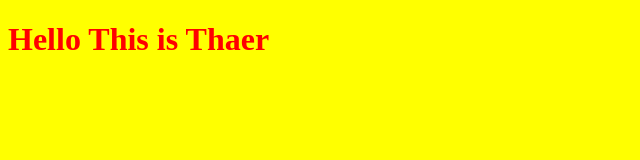
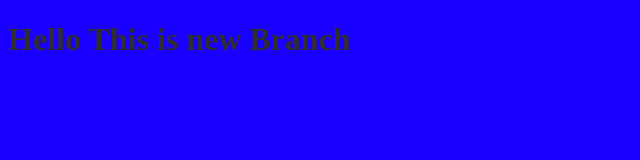
Before and after one commit to tigerevo/First-Project, a plain HTML site: page index.html in a window 1280 px wide. Shown: the whole page, without its empty margins (0-640 px from the left). Drawn offline with Linux system fonts and the light colour scheme.

Commit message:
Change stile for title

```diff
--- a/index.html
+++ b/index.html
@@ -7,7 +7,7 @@
     <link rel="stylesheet" href="style.css">
 </head>
 <body>
-    <h1>Hello This is Thaer</h1>
+    <h1>Hello This is new Branch</h1>
     <script src="app.js"></script>
 </body>
 </html>
--- a/style.css
+++ b/style.css
@@ -1,6 +1,6 @@
 h1{
-    Color:red;
+    Color:rgb(48, 46, 46);
 }
 body{
-    background-color: yellow;
+    background-color: rgb(25, 0, 255);
 }
```
